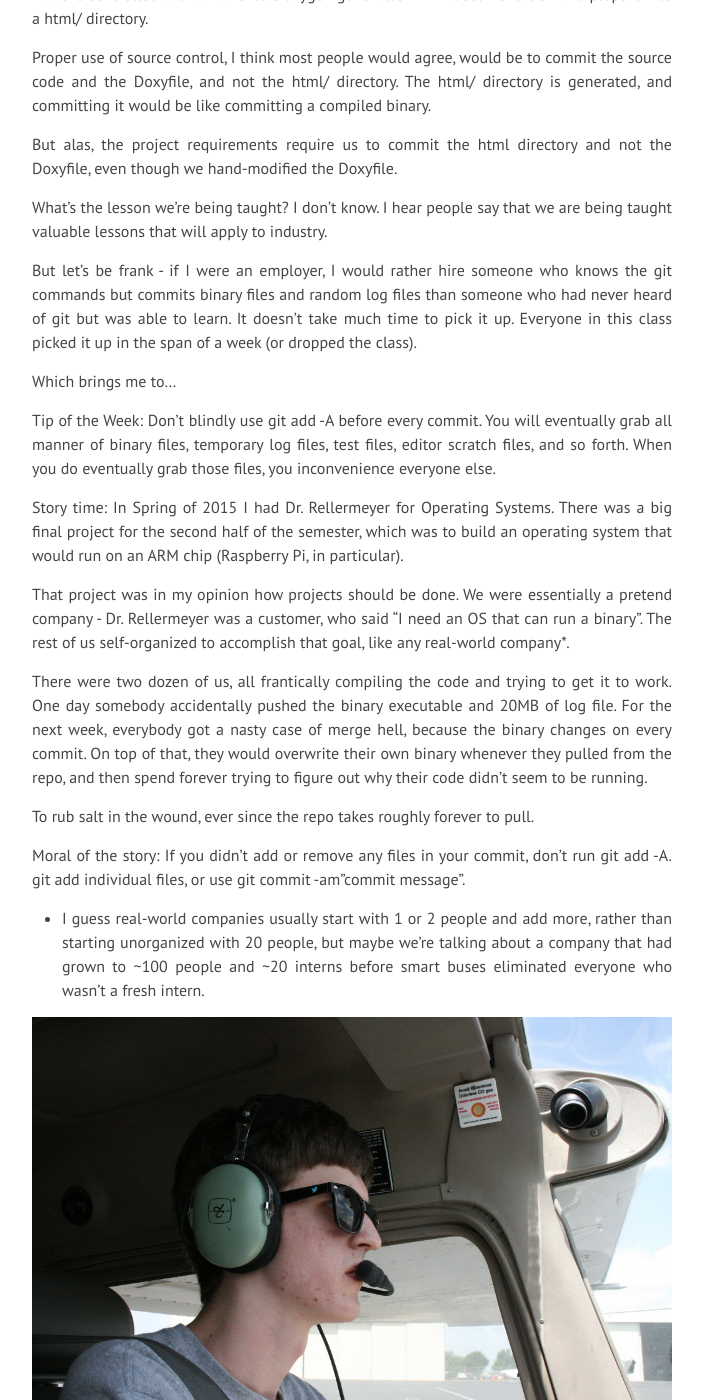
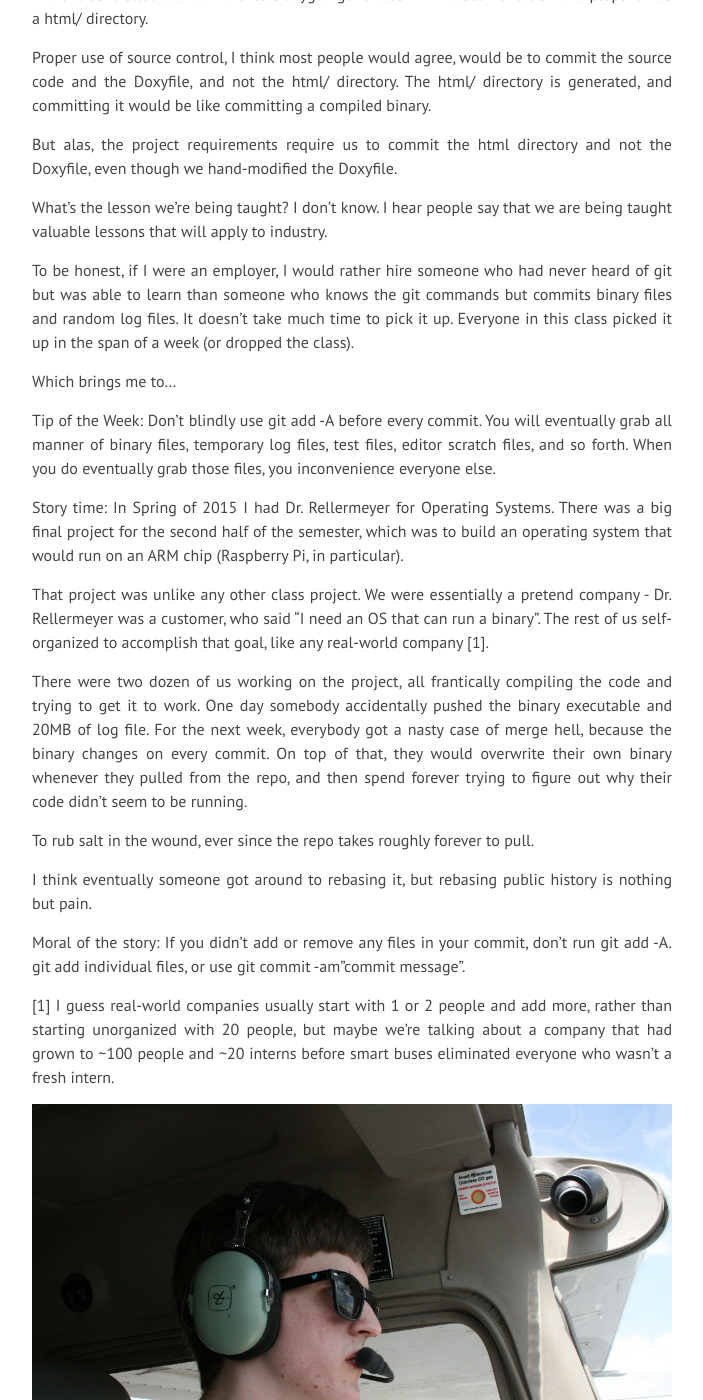
Before and after one commit to lkolbly/cs371p-web, a Jekyll site: the page built from _posts/2015-09-12-projects.markdown, in a window 1280 px wide and 1400 px high, scrolled down 772 px. Shown: the whole window, without its empty margins (288-991 px from the left). Built offline with Jekyll 4.4.1, drawn with Linux system fonts in a browser that asks for light colours; nearby versions of some CDN libraries; Markdown is read by kramdown in place of the engine named in the settings.

Commit message:
Changed post.

```diff
--- a/_posts/2015-09-12-projects.markdown
+++ b/_posts/2015-09-12-projects.markdown
@@ -24,7 +24,7 @@ But alas, the project requirements require us to commit the html directory and n
 
 What's the lesson we're being taught? I don't know. I hear people say that we are being taught valuable lessons that will apply to industry.
 
-But let's be frank - if I were an employer, I would rather hire someone who knows the git commands but commits binary files and random log files than someone who had never heard of git but was able to learn. It doesn't take much time to pick it up. Everyone in this class picked it up in the span of a week (or dropped the class).
+To be honest, if I were an employer, I would rather hire someone who had never heard of git but was able to learn than someone who knows the git commands but commits binary files and random log files. It doesn't take much time to pick it up. Everyone in this class picked it up in the span of a week (or dropped the class).
 
 Which brings me to...
 
@@ -32,12 +32,14 @@ Tip of the Week: Don't blindly use git add -A before every commit. You will even
 
 Story time: In Spring of 2015 I had Dr. Rellermeyer for Operating Systems. There was a big final project for the second half of the semester, which was to build an operating system that would run on an ARM chip (Raspberry Pi, in particular).
 
-That project was in my opinion how projects should be done. We were essentially a pretend company - Dr. Rellermeyer was a customer, who said "I need an OS that can run a binary". The rest of us self-organized to accomplish that goal, like any real-world company*.
+That project was unlike any other class project. We were essentially a pretend company - Dr. Rellermeyer was a customer, who said "I need an OS that can run a binary". The rest of us self-organized to accomplish that goal, like any real-world company [1].
 
-There were two dozen of us, all frantically compiling the code and trying to get it to work. One day somebody accidentally pushed the binary executable and 20MB of log file. For the next week, everybody got a nasty case of merge hell, because the binary changes on every commit. On top of that, they would overwrite their own binary whenever they pulled from the repo, and then spend forever trying to figure out why their code didn't seem to be running.
+There were two dozen of us working on the project, all frantically compiling the code and trying to get it to work. One day somebody accidentally pushed the binary executable and 20MB of log file. For the next week, everybody got a nasty case of merge hell, because the binary changes on every commit. On top of that, they would overwrite their own binary whenever they pulled from the repo, and then spend forever trying to figure out why their code didn't seem to be running.
 
 To rub salt in the wound, ever since the repo takes roughly forever to pull.
 
+I think eventually someone got around to rebasing it, but rebasing public history is nothing but pain.
+
 Moral of the story: If you didn't add or remove any files in your commit, don't run git add -A. git add individual files, or use git commit -am"commit message".
 
-* I guess real-world companies usually start with 1 or 2 people and add more, rather than starting unorganized with 20 people, but maybe we're talking about a company that had grown to ~100 people and ~20 interns before smart buses eliminated everyone who wasn't a fresh intern.
+[1] I guess real-world companies usually start with 1 or 2 people and add more, rather than starting unorganized with 20 people, but maybe we're talking about a company that had grown to ~100 people and ~20 interns before smart buses eliminated everyone who wasn't a fresh intern.
```
